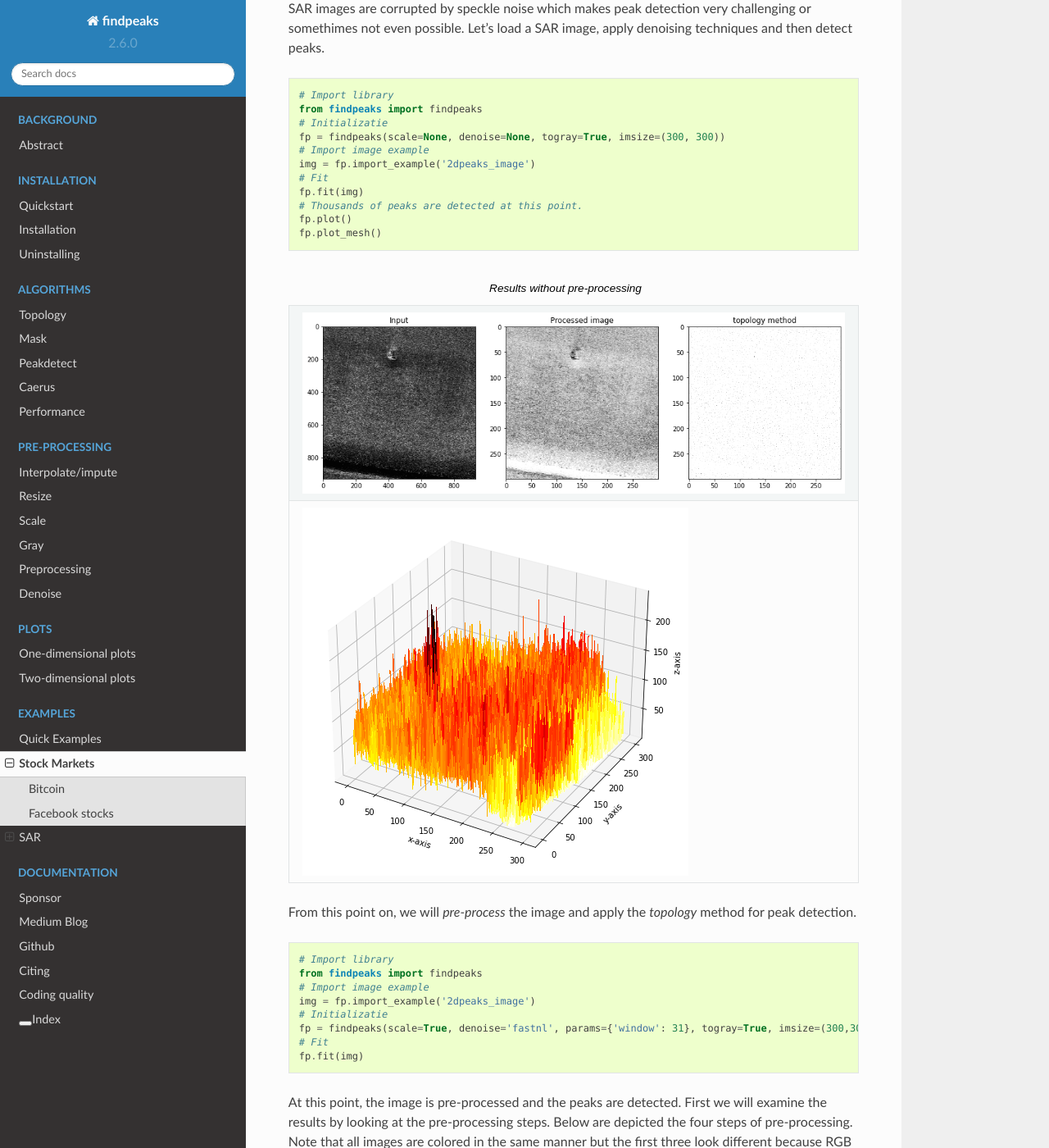
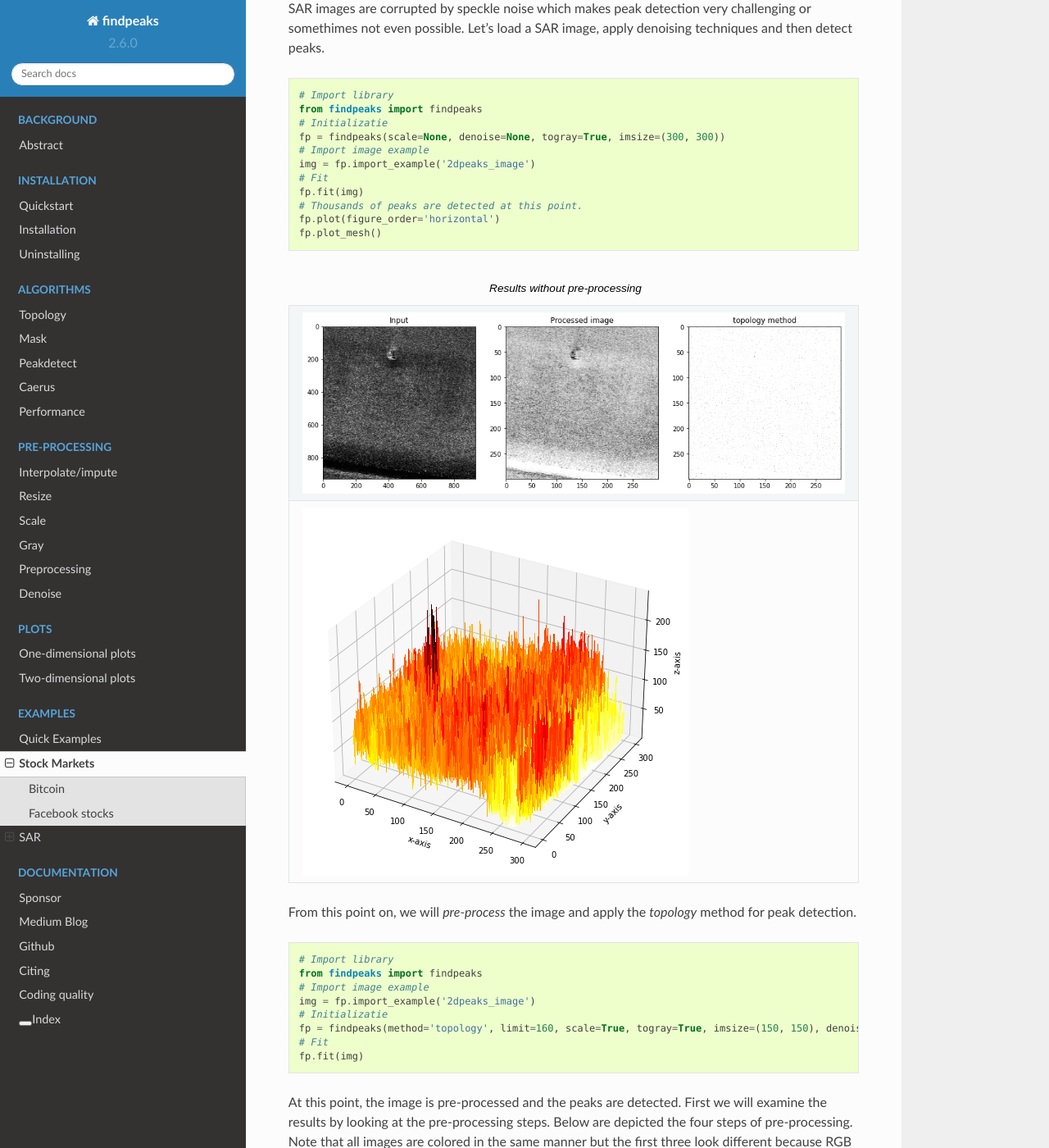
Before and after one commit to erdogant/findpeaks, a Sphinx documentation site: the page built from docs/source/Use-cases.rst, in a window 1280 px wide and 1400 px high, scrolled down 2475 px. Shown: the whole window at 82% size. Built offline with Sphinx 7.4.7 and the Read the Docs theme 2.0.0, drawn with Linux system fonts in a browser that asks for light colours; some of the changed text lies outside the part shown.

Commit message:
update rst files for documentations

```diff
--- a/docs/source/Mask.rst
+++ b/docs/source/Mask.rst
@@ -42,7 +42,7 @@
 .. code:: python
 
     # Import library
-    fp.plot()
+    fp.plot(figure_order='horizontal')
 
 .. _Figure_6:
 
--- a/docs/source/Plots.rst
+++ b/docs/source/Plots.rst
@@ -65,7 +65,7 @@
     # Import library
     from findpeaks import findpeaks
     # Initialize
-    fp = findpeaks(method='topology', scale=True, denoise='fastnl', window=3, togray=True, imsize=(50,150))
+    fp = findpeaks(method='topology', whitelist=['peak'])
     # Import example
     X = fp.import_example("2dpeaks")
     # Detect peaks
@@ -95,7 +95,7 @@
 .. code:: python
 
     # Plot
-    fp.plot()
+    fp.plot(figure_order='horizontal')
 
 
 .. |figP1| image:: ../figs/plot_example1.png
--- a/docs/source/Pre-processing.rst
+++ b/docs/source/Pre-processing.rst
@@ -134,13 +134,13 @@
     # Import library
     from findpeaks import findpeaks
     # Init
-    fp = findpeaks(method="topology", imsize=(50,100), scale=True, togray=True, denoise=None)
+    fp = findpeaks(method="topology", whitelist=['peak'], imsize=(50,100), scale=True, togray=True, denoise=None)
     # Small dataset
     X = fp.import_example("2dpeaks")
 
     # Interpolate the data using linear by factor 10
     results = fp.fit(X)
-    fp.plot()
+    fp.plot(figure_order='horizontal')
     # fp.plot_persistence()
 
 
--- a/docs/source/Topology.rst
+++ b/docs/source/Topology.rst
@@ -276,7 +276,7 @@
 .. code:: python
 
     # Import library
-    fp.plot()
+    fp.plot(figure_order='horizontal')
 
 .. _Figure_5:
 
--- a/docs/source/Use-cases.rst
+++ b/docs/source/Use-cases.rst
@@ -108,7 +108,7 @@
     # Fit
     fp.fit(img)
     # Thousands of peaks are detected at this point.
-    fp.plot()
+    fp.plot(figure_order='horizontal')
     fp.plot_mesh()
 
 
@@ -134,7 +134,7 @@
     # Import image example
     img = fp.import_example('2dpeaks_image')
     # Initializatie
-    fp = findpeaks(scale=True, denoise='fastnl', params={'window': 31}, togray=True, imsize=(300,300))
+    fp = findpeaks(method='topology', limit=160, scale=True, togray=True, imsize=(150, 150), denoise='lee_sigma', params={'window': 17})
     # Fit
     fp.fit(img)
 
@@ -163,7 +163,7 @@
 .. code:: python
 
     # Plot
-    fp.plot()
+    fp.plot(figure_order='horizontal')
 
 
 .. |figU1| image:: ../figs/sonar_plot.png
@@ -267,7 +267,7 @@
 .. code:: python
 
 	from findpeaks import findpeaks
-	fp = findpeaks()
+	fp = findpeaks(limit=160)
 	img = fp.import_example('2dpeaks_image')
 	import findpeaks
 
```
Also changed, not shown: other parts of docs/source/Topology.rst (+1 -1 lines).
